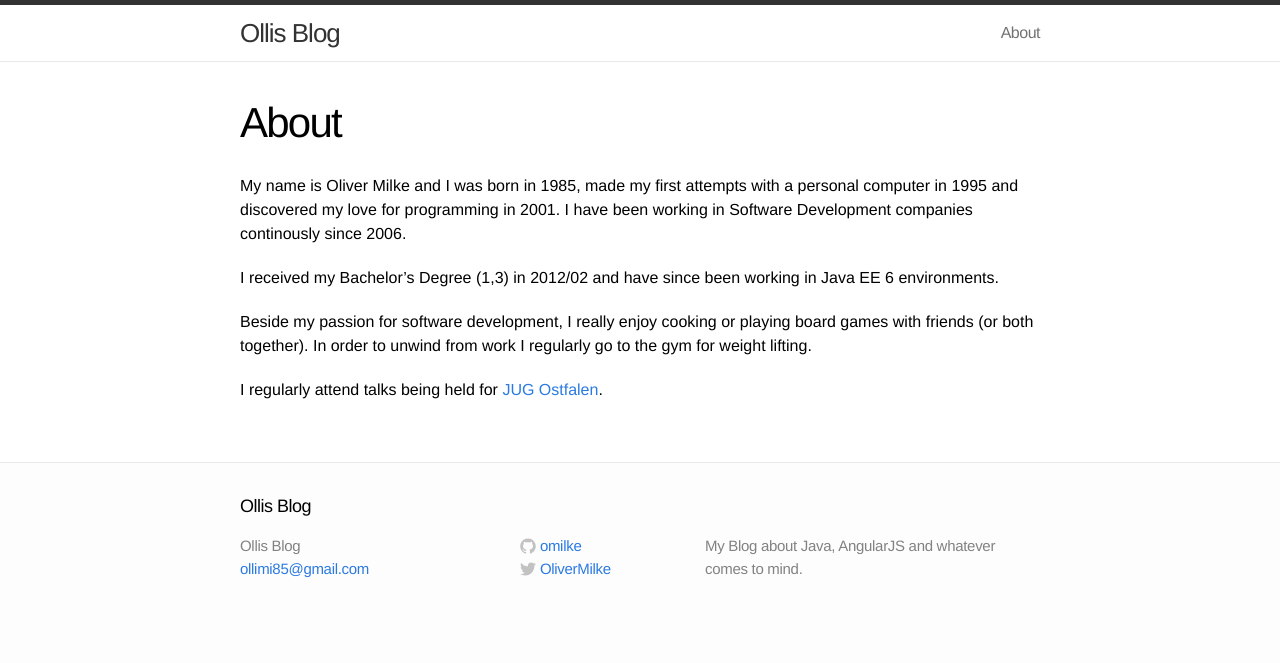
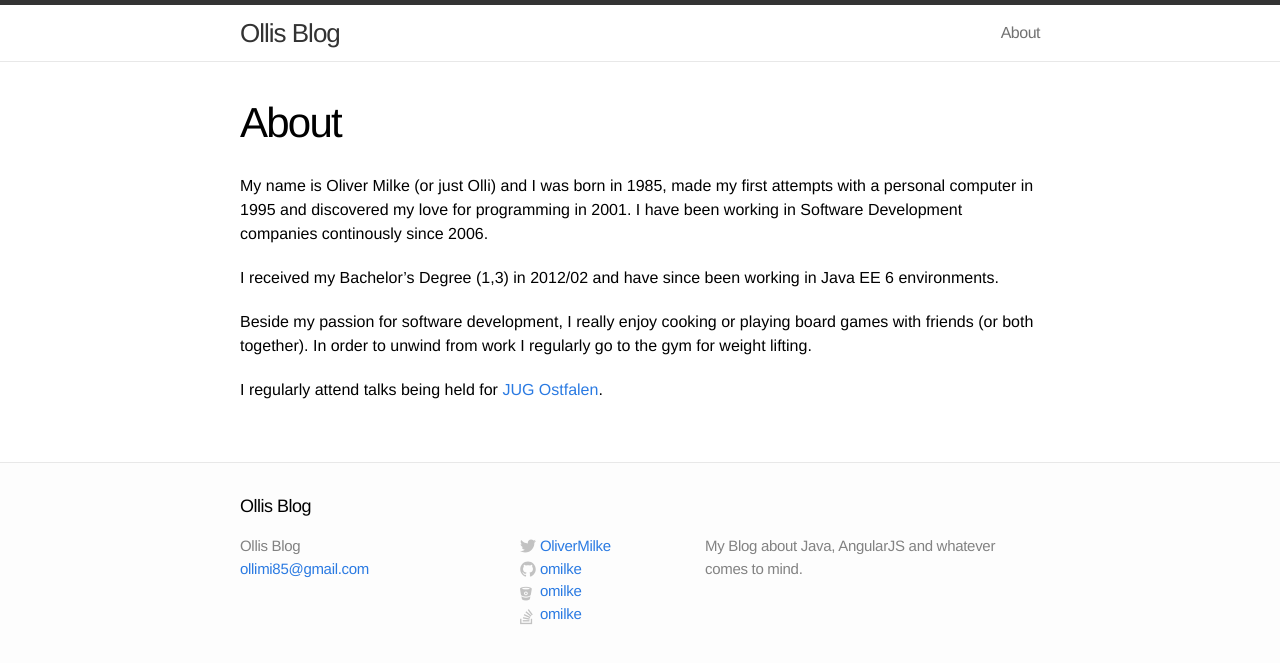
Before and after one commit to omilke/omilke.github.io, a Jekyll site: the page built from about.md, in a window 1280 px wide. Shown: the top 663 px of the page. Built offline with Jekyll 4.4.1, drawn with Linux system fonts in a browser that asks for light colours; nearby versions of some CDN libraries.

Commit message:
added links to relevant profiles

```diff
--- a/_includes/footer.html
+++ b/_includes/footer.html
@@ -13,6 +13,23 @@
 
         <div class="footer-col-2 column">
             <ul>
+                {% if site.twitter_username %}<li>
+                    <a href="https://twitter.com/{{ site.twitter_username }}">
+                        <span class="icon twitter">
+                            <svg version="1.1" class="twitter-icon-svg" xmlns="http://www.w3.org/2000/svg" xmlns:xlink="http://www.w3.org/1999/xlink" x="0px" y="0px"
+                                 viewBox="0 0 16 16" enable-background="new 0 0 16 16" xml:space="preserve">
+                                <path fill="#C2C2C2" d="M15.969,3.058c-0.586,0.26-1.217,0.436-1.878,0.515c0.675-0.405,1.194-1.045,1.438-1.809
+                                      c-0.632,0.375-1.332,0.647-2.076,0.793c-0.596-0.636-1.446-1.033-2.387-1.033c-1.806,0-3.27,1.464-3.27,3.27
+                                      c0,0.256,0.029,0.506,0.085,0.745C5.163,5.404,2.753,4.102,1.14,2.124C0.859,2.607,0.698,3.168,0.698,3.767
+                                      c0,1.134,0.577,2.135,1.455,2.722C1.616,6.472,1.112,6.325,0.671,6.08c0,0.014,0,0.027,0,0.041c0,1.584,1.127,2.906,2.623,3.206
+                                      C3.02,9.402,2.731,9.442,2.433,9.442c-0.211,0-0.416-0.021-0.615-0.059c0.416,1.299,1.624,2.245,3.055,2.271
+                                      c-1.119,0.877-2.529,1.4-4.061,1.4c-0.264,0-0.524-0.015-0.78-0.046c1.447,0.928,3.166,1.469,5.013,1.469
+                                      c6.015,0,9.304-4.983,9.304-9.304c0-0.142-0.003-0.283-0.009-0.423C14.976,4.29,15.531,3.714,15.969,3.058z"/>
+                            </svg>
+                        </span>
+                        <span class="username">{{ site.twitter_username }}</span>
+                    </a>
+                </li>{% endif %}
                                 {% if site.github_username %}<li>
                     <a href="https://github.com/{{ site.github_username }}">
                         <span class="icon github">
@@ -32,23 +49,18 @@
                         <span class="username">{{ site.github_username }}</span>
                     </a>
                 </li>{% endif %}
-        {% if site.twitter_username %}<li>
-          <a href="https://twitter.com/{{ site.twitter_username }}">
-            <span class="icon twitter">
-              <svg version="1.1" class="twitter-icon-svg" xmlns="http://www.w3.org/2000/svg" xmlns:xlink="http://www.w3.org/1999/xlink" x="0px" y="0px"
-                 viewBox="0 0 16 16" enable-background="new 0 0 16 16" xml:space="preserve">
-                <path fill="#C2C2C2" d="M15.969,3.058c-0.586,0.26-1.217,0.436-1.878,0.515c0.675-0.405,1.194-1.045,1.438-1.809
-                c-0.632,0.375-1.332,0.647-2.076,0.793c-0.596-0.636-1.446-1.033-2.387-1.033c-1.806,0-3.27,1.464-3.27,3.27
-                c0,0.256,0.029,0.506,0.085,0.745C5.163,5.404,2.753,4.102,1.14,2.124C0.859,2.607,0.698,3.168,0.698,3.767
-                c0,1.134,0.577,2.135,1.455,2.722C1.616,6.472,1.112,6.325,0.671,6.08c0,0.014,0,0.027,0,0.041c0,1.584,1.127,2.906,2.623,3.206
-                C3.02,9.402,2.731,9.442,2.433,9.442c-0.211,0-0.416-0.021-0.615-0.059c0.416,1.299,1.624,2.245,3.055,2.271
-                c-1.119,0.877-2.529,1.4-4.061,1.4c-0.264,0-0.524-0.015-0.78-0.046c1.447,0.928,3.166,1.469,5.013,1.469
-                c6.015,0,9.304-4.983,9.304-9.304c0-0.142-0.003-0.283-0.009-0.423C14.976,4.29,15.531,3.714,15.969,3.058z"/>
-              </svg>
-            </span>
-            <span class="username">{{ site.twitter_username }}</span>
+                <li>
+                    <a href="https://bitbucket.org/omilke">
+                        <span class="icon"><i class="fa fa-bitbucket"></i></span>
+                        <span class="username">omilke</span>
                     </a>
-        </li>{% endif %}
+                </li>
+                <li>
+                    <a href="http://stackoverflow.com/users/2108919/omilke">
+                        <span class="icon"><i class="fa fa-stack-overflow"></i></span>
+                        <span class="username">omilke</span>
+                    </a>
+                </li>
             </ul>
         </div>
 
--- a/_includes/head.html
+++ b/_includes/head.html
@@ -11,4 +11,6 @@
     <!-- Custom CSS -->
     <link rel="stylesheet" href="{{ "/css/main.css" | prepend: site.baseurl }}">
 
+    <!-- icons -->
+    <link href="//maxcdn.bootstrapcdn.com/font-awesome/4.1.0/css/font-awesome.min.css" rel="stylesheet">
 </head>
--- a/about.md
+++ b/about.md
@@ -4,7 +4,7 @@ title: About
 permalink: /about/
 ---
 
-My name is Oliver Milke and I was born in 1985, made my first attempts with a personal computer in 1995 and discovered my love for programming in 2001. I have been working in Software Development companies continously since 2006.
+My name is Oliver Milke (or just Olli) and I was born in 1985, made my first attempts with a personal computer in 1995 and discovered my love for programming in 2001. I have been working in Software Development companies continously since 2006.
 
 I received my Bachelor's Degree (1,3) in 2012/02 and have since been working in Java EE 6 environments.
 
--- a/css/main.css
+++ b/css/main.css
@@ -123,13 +123,21 @@ a:visited { color: #205caa; }
 }
 
 .github-icon-svg,
-.twitter-icon-svg {
+.twitter-icon-svg,
+.fa-bitbucket,
+.fa-stack-overflow {
   display: inline-block;
   width: 16px;
   height: 16px;
   position: relative;
   top: 3px;
 }
+
+.fa {
+    color: rgb(194,194,194);
+}
+
+
 
 
 /* Page Content styles */
```
Lines whose indentation alone changed are shown as unchanged.
